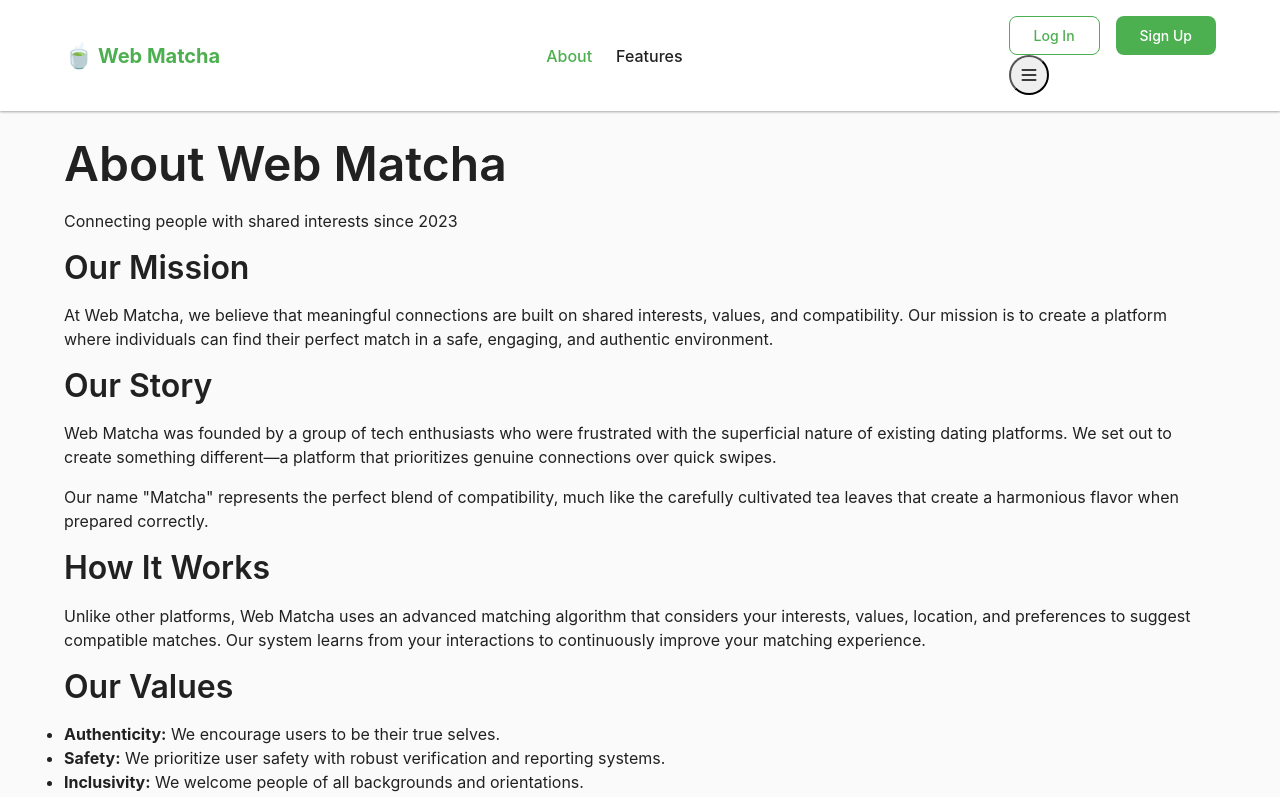
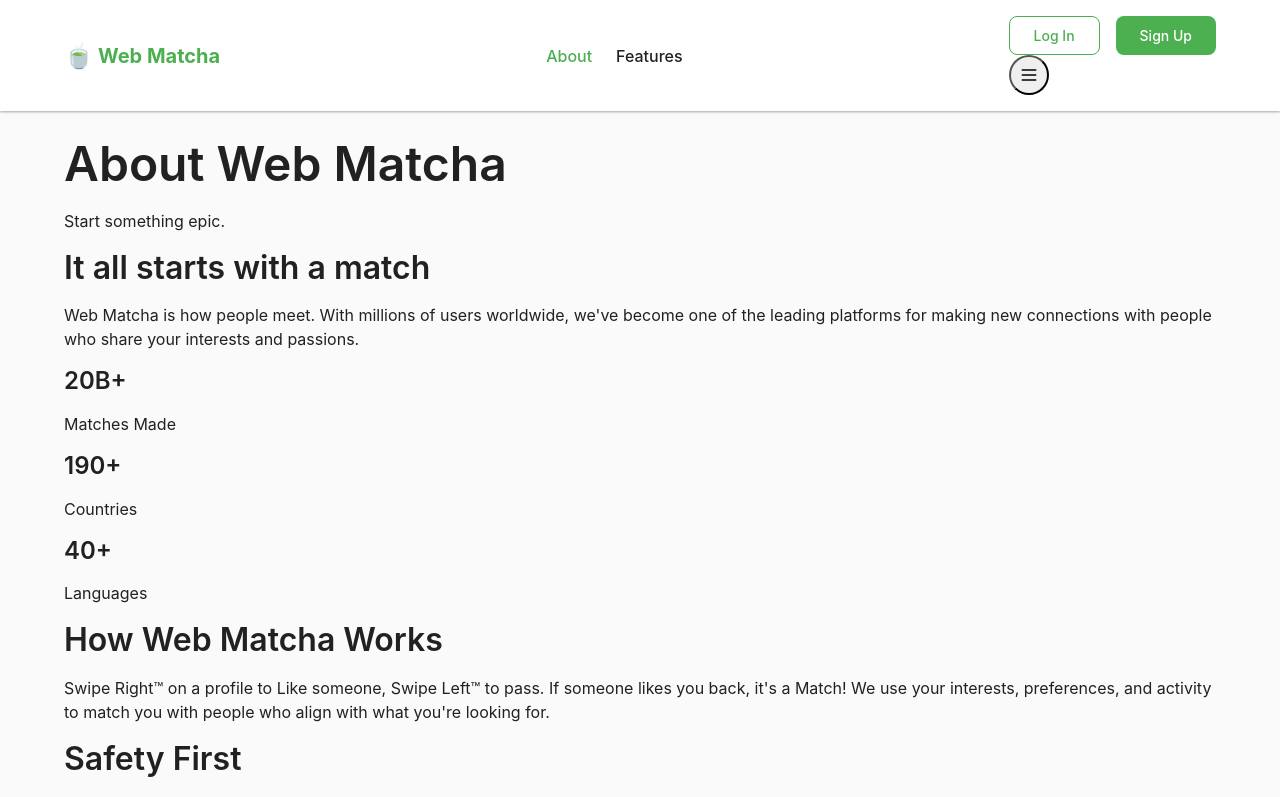
Before and after one commit to YS8610/matcha_express_react, a Next.js app in the folder matcha-frontend/: page /about in a window 1280 px wide. Shown: the top 797 px of the page. Built offline with nearby package versions, Linux system fonts and the light colour scheme.

Commit message:
review the pages to compare with tinder and see if the look and feel is right

```diff
--- a/matcha-frontend/src/app/about/page.tsx
+++ b/matcha-frontend/src/app/about/page.tsx
@@ -1,3 +1,4 @@
+// src/app/about/page.tsx
 import React from 'react';
 
 export default function AboutPage() {
@@ -5,49 +6,62 @@ export default function AboutPage() {
     <div className="about-page">
       <section className="hero-section">
         <h1>About Web Matcha</h1>
-        <p className="lead">Connecting people with shared interests since 2023</p>
+        <p className="lead">Start something epic.</p>
       </section>
 
       <section className="about-content">
         <div className="about-section">
-          <h2>Our Mission</h2>
+          <h2>It all starts with a match</h2>
           <p>
-            At Web Matcha, we believe that meaningful connections are built on shared interests,
-            values, and compatibility. Our mission is to create a platform where individuals can
-            find their perfect match in a safe, engaging, and authentic environment.
+            Web Matcha is how people meet. With millions of users worldwide,
+            we've become one of the leading platforms for making new connections with people
+            who share your interests and passions.
+          </p>
+        </div>
+
+        <div className="about-section stats">
+          <div className="stat-item">
+            <h3>20B+</h3>
+            <p>Matches Made</p>
+          </div>
+          <div className="stat-item">
+            <h3>190+</h3>
+            <p>Countries</p>
+          </div>
+          <div className="stat-item">
+            <h3>40+</h3>
+            <p>Languages</p>
+          </div>
+        </div>
+
+        <div className="about-section">
+          <h2>How Web Matcha Works</h2>
+          <p>
+            Swipe Right™ on a profile to Like someone, Swipe Left™ to pass.
+            If someone likes you back, it's a Match! We use your interests, preferences,
+            and activity to match you with people who align with what you're looking for.
           </p>
         </div>
 
         <div className="about-section">
-          <h2>Our Story</h2>
+          <h2>Safety First</h2>
           <p>
-            Web Matcha was founded by a group of tech enthusiasts who were frustrated with the
-            superficial nature of existing dating platforms. We set out to create something different—a
-            platform that prioritizes genuine connections over quick swipes.
-          </p>
-          <p>
-            Our name &quot;Matcha&quot; represents the perfect blend of compatibility, much like the
-            carefully cultivated tea leaves that create a harmonious flavor when prepared correctly.
+            We're dedicated to making Web Matcha a safe and welcoming experience for everyone.
+            Our Community Guidelines and safety features help ensure respectful interactions.
           </p>
         </div>
 
         <div className="about-section">
-          <h2>How It Works</h2>
+          <h2>Get Started</h2>
           <p>
-            Unlike other platforms, Web Matcha uses an advanced matching algorithm that considers
-            your interests, values, location, and preferences to suggest compatible matches. Our
-            system learns from your interactions to continuously improve your matching experience.
+            Download the app, create a profile, and start matching today.
+            Your next meaningful connection could be just a swipe away.
           </p>
         </div>
 
         <div className="about-section">
-          <h2>Our Values</h2>
-          <ul>
-            <li><strong>Authenticity:</strong> We encourage users to be their true selves.</li>
-            <li><strong>Safety:</strong> We prioritize user safety with robust verification and reporting systems.</li>
-            <li><strong>Inclusivity:</strong> We welcome people of all backgrounds and orientations.</li>
-            <li><strong>Quality:</strong> We focus on meaningful connections rather than quantity.</li>
-          </ul>
+          <h2>Notes</h2>
+          <p>App pages all inspired by tinder websites, about page not required for evaluations!</p>
         </div>
       </section>
     </div>
--- a/matcha-frontend/src/app/contact/page.tsx
+++ b/matcha-frontend/src/app/contact/page.tsx
@@ -1,3 +1,4 @@
+// src/app/contact/page.tsx
 'use client';
 
 import React, { useState } from 'react';
```
Also changed, not shown: 1 other file (tests, documents, lock files or other folders).
